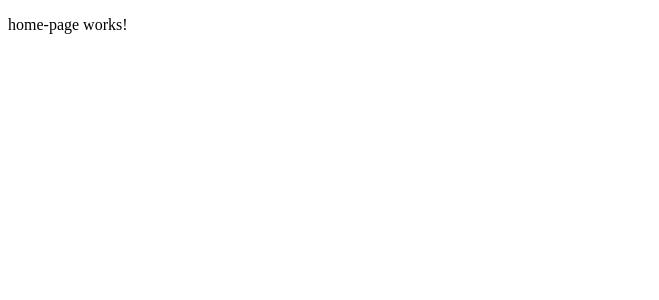
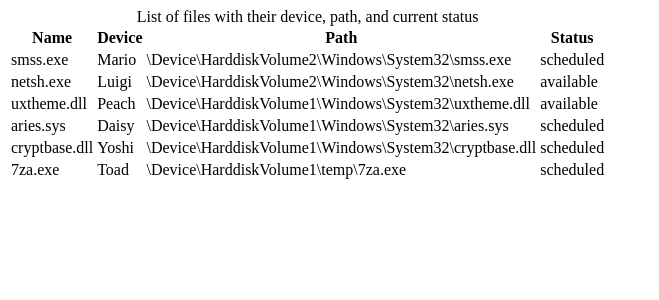
Before and after one commit to bogminic/table, an Angular app: page / in a window 1280 px wide. Shown: the top 300 px of the page, without its empty margins (0-659 px from the left). Built offline with nearby package versions, Linux system fonts and the light colour scheme.

Commit message:
Implement table component with dynamic row data and column definitions

```diff
--- /dev/null
+++ b/src/app/components/table/table.html
@@ -0,0 +1,29 @@
+<table [attr.aria-label]="title() ? 'Data table of ' + title() : null">
+  @if (description()) {
+  <caption>
+    {{
+      description()
+    }}
+  </caption>
+  }
+  <thead>
+    <tr>
+      @for (header of colDefs(); track $index) {
+      <th scope="col" id="col-{{ $index }}" aria-sort="none">{{ header.headerName }}</th>
+      }
+    </tr>
+  </thead>
+  <tbody>
+    @if (!rowData() || rowData().length === 0) {
+    <tr class="no-data-row">
+      <td [attr.colspan]="colDefs().length" class="no-data-cell">No data available</td>
+    </tr>
+    } @else { @for (row of rowData(); track $index) {
+    <tr>
+      @for (col of colDefs(); track $index) {
+      <td headers="col-{{ $index }}">{{row[col.field] }}</td>
+      }
+    </tr>
+    } }
+  </tbody>
+</table>
--- /dev/null
+++ b/src/app/components/table/table.ts
@@ -0,0 +1,32 @@
+import { Component, input } from '@angular/core';
+import { ColDef, TableRow } from './table.types';
+
+@Component({
+  selector: 'app-table',
+  imports: [],
+  templateUrl: './table.html',
+  styleUrl: './table.css'
+})
+export class Table {
+
+  /**
+   * Data to display in the table
+   */
+  public rowData = input.required<TableRow[]>();
+
+  /**
+   * Column definitions for the table
+   */
+  public colDefs = input.required<ColDef[]>();
+
+  /**
+   * Title of the table
+   */
+  public title = input<string>('');
+
+  /**
+   * Description of the table
+   */
+  public description = input<string>('');
+
+}
--- a/src/app/pages/home-page/home-page.html
+++ b/src/app/pages/home-page/home-page.html
@@ -1 +1 @@
-<p>home-page works!</p>
+<app-table [rowData]="files" [colDefs]="columnDefs" [title]="'List of files'" [description]="'List of files with their device, path, and current status'"></app-table>
--- a/src/app/pages/home-page/home-page.ts
+++ b/src/app/pages/home-page/home-page.ts
@@ -1,9 +1,11 @@
 import { Component } from '@angular/core';
 import { File } from './home-page.types';
+import { Table } from '../../components/table/table';
+import { ColDef } from '../../components/table/table.types';
 
 @Component({
   selector: 'app-home-page',
-  imports: [],
+  imports: [Table],
   templateUrl: './home-page.html',
   styleUrl: './home-page.css',
 })
@@ -51,4 +53,10 @@ export class HomePage {
       status: 'scheduled',
     },
   ];
+  columnDefs: ColDef[] = [
+    { field: 'name', headerName: 'Name' },
+    { field: 'device', headerName: 'Device' },
+    { field: 'path', headerName: 'Path' },
+    { field: 'status', headerName: 'Status' },
+  ];
 }
```
Also changed, not shown: src/app/components/table/table.types.ts (added, +8 -0 lines), src/app/components/table/table.css (added), 1 other file (tests, documents, lock files or other folders).
